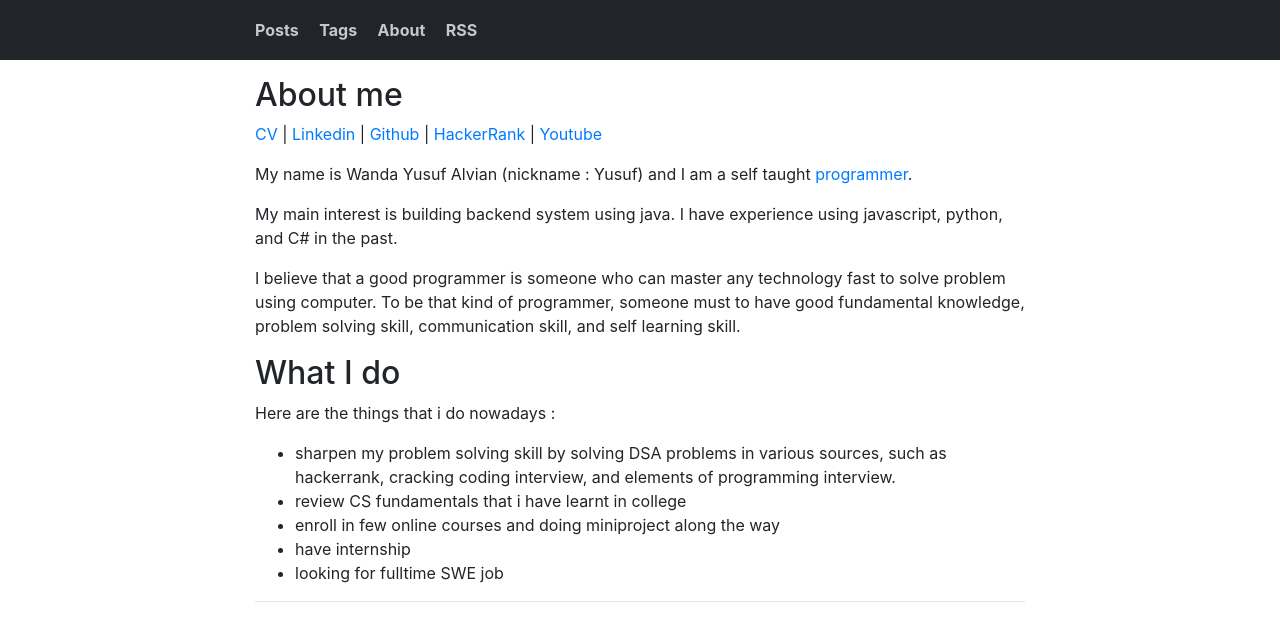
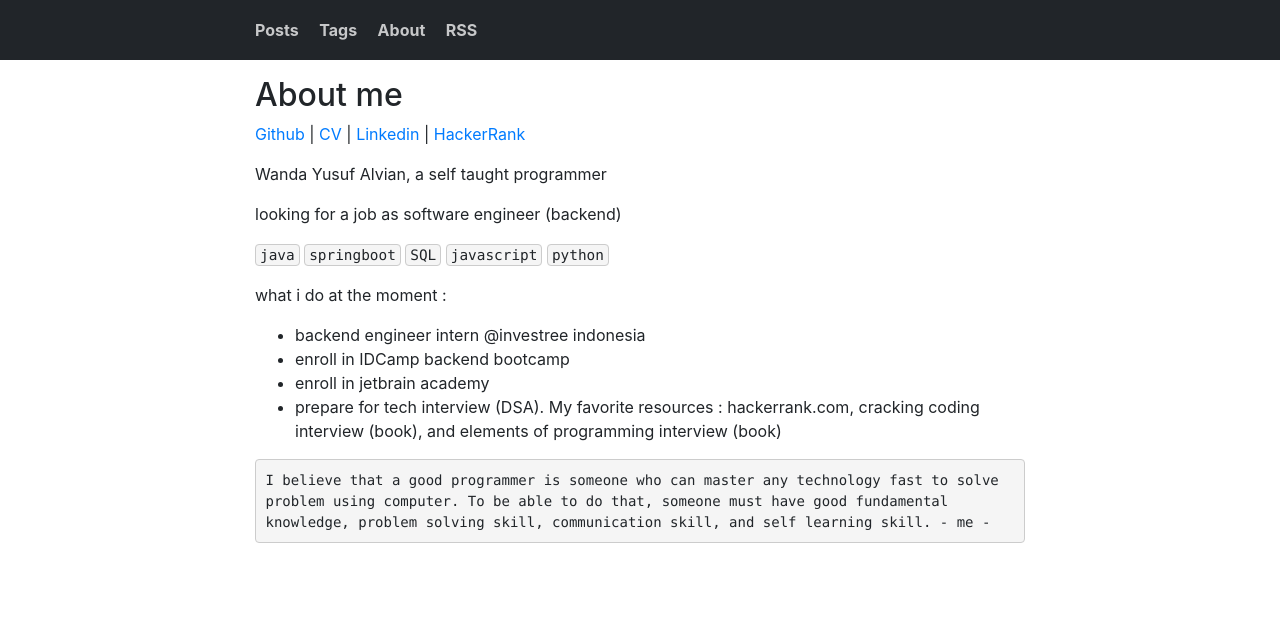
Before and after one commit to wyusufa/wyusufa.github.io, a plain HTML site: page about/index.html in a window 1280 px wide. Drawn offline with Linux system fonts and the light colour scheme.

Commit message:
update about me

```diff
--- a/about/index.html
+++ b/about/index.html
@@ -185,21 +185,19 @@ blockquote,
     <article>
       <h1></h1>
 <h2 id="about-me">About me</h2>
-<p><a href="https://docs.google.com/document/d/1Gi5RNq8dp9XYGdBSS06bzAYJ7xSpuZCZ/edit?usp=sharing&amp;ouid=114759031396367503253&amp;rtpof=true&amp;sd=true">CV</a> | <a href="https://www.linkedin.com/in/yusufalvian/">Linkedin</a> | <a href="https://github.com/wyusufa">Github</a> | <a href="https://www.hackerrank.com/wyusufa">HackerRank</a> | <a href="https://www.youtube.com/channel/UCMxj8h-7rro2vJfGTbjOqGg/featured">Youtube</a></p>
-<p>My name is Wanda Yusuf Alvian (nickname : Yusuf) and I am a self taught <a href="https://en.wikipedia.org/wiki/Programmer">programmer</a>.</p>
-<p>My main interest is building backend system using java. I have experience using javascript, python, and C# in the past.</p>
-<p>I believe that a good programmer is someone who can master any technology fast to solve problem using computer. To be that kind of programmer, someone must to have good fundamental knowledge, problem solving skill, communication skill, and self learning skill.</p>
-<h2 id="what-i-do">What I do</h2>
-<p>Here are the things that i do nowadays :</p>
+<p><a href="https://github.com/wyusufa">Github</a> | <a href="https://docs.google.com/document/d/1Gi5RNq8dp9XYGdBSS06bzAYJ7xSpuZCZ/edit?usp=sharing&amp;ouid=114759031396367503253&amp;rtpof=true&amp;sd=true">CV</a> | <a href="https://www.linkedin.com/in/yusufalvian/">Linkedin</a> |  <a href="https://www.hackerrank.com/wyusufa">HackerRank</a></p>
+<p>Wanda Yusuf Alvian, a self taught programmer</p>
+<p>looking for a job as software engineer (backend)</p>
+<p><code>java</code> <code>springboot</code> <code>SQL</code> <code>javascript</code> <code>python</code></p>
+<p>what i do at the moment :</p>
 <ul>
-<li>sharpen my problem solving skill by solving DSA problems in various sources, such as hackerrank, cracking coding interview, and elements of programming interview.</li>
-<li>review CS fundamentals that i have learnt in college</li>
-<li>enroll in few online courses and doing miniproject along the way</li>
-<li>have internship</li>
-<li>looking for fulltime SWE job</li>
+<li>backend engineer intern @investree indonesia</li>
+<li>enroll in IDCamp backend bootcamp</li>
+<li>enroll in jetbrain academy</li>
+<li>prepare for tech interview (DSA). My favorite resources : hackerrank.com, cracking coding interview (book), and elements of programming interview (book)</li>
 </ul>
-<hr>
-
+<pre><code>I believe that a good programmer is someone who can master any technology fast to solve problem using computer. To be able to do that, someone must have good fundamental knowledge, problem solving skill, communication skill, and self learning skill. - me -
+</code></pre>
     </article>
   </div>
 
```
Also changed, not shown: index.xml (+6 -4 lines).
